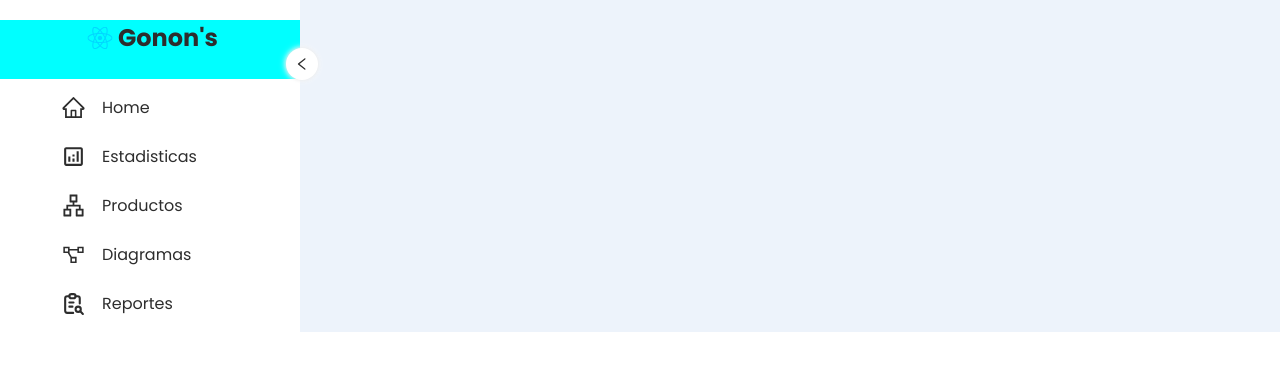
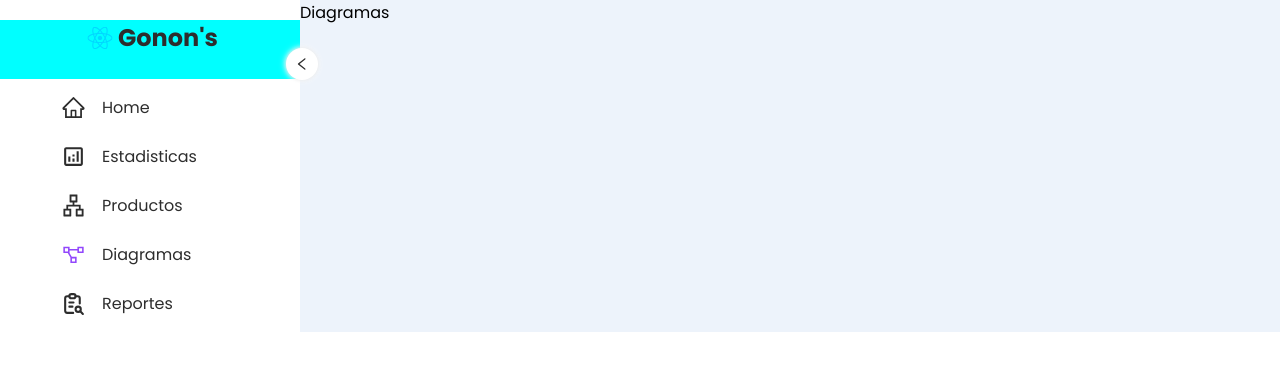
Before and after one commit to Juan-Gonon/Sidebar, a React (Vite) app: page /diagramas in a window 1280 px wide. Shown: the top 370 px of the page. Built offline with nearby package versions, Linux system fonts and the light colour scheme.

Commit message:
agregando diagramas y reportes

```diff
--- a/src/data/data.jsx
+++ b/src/data/data.jsx
@@ -22,12 +22,12 @@ export const linksArray = [
   {
     label: 'Diagramas',
     icon: <LiaProjectDiagramSolid />,
-    to: '/productos'
+    to: '/diagramas'
   },
   {
     label: 'Reportes',
     icon: <TbReportSearch />,
-    to: '/productos'
+    to: '/reportes'
   }
 
 ]
--- /dev/null
+++ b/src/pages/Diagramas.jsx
@@ -0,0 +1,7 @@
+import React from 'react'
+
+export const Diagramas = () => {
+  return (
+    <div>Diagramas</div>
+  )
+}
--- /dev/null
+++ b/src/pages/Reportes.jsx
@@ -0,0 +1,7 @@
+import React from 'react'
+
+export const Reportes = () => {
+  return (
+    <div>Reportes</div>
+  )
+}
--- a/src/routers/routes.jsx
+++ b/src/routers/routes.jsx
@@ -2,6 +2,8 @@ import { Route, Routes } from 'react-router-dom'
 import { Home } from '../pages/Home'
 import { Estadisticas } from '../pages/Estadisticas'
 import { Productos } from '../pages/Productos'
+import { Diagramas } from '../pages/Diagramas'
+import { Reportes } from '../pages/Reportes'
 
 export const MyRoutes = () => {
   return (
@@ -9,6 +11,8 @@ export const MyRoutes = () => {
       <Route path='/' element={<Home />} />
       <Route path='/productos' element={<Productos />} />
       <Route path='/estadisticas' element={<Estadisticas />} />
+      <Route path='/diagramas' element={<Diagramas />} />
+      <Route path='/reportes' element={<Reportes />} />
     </Routes>
   )
 }
```
